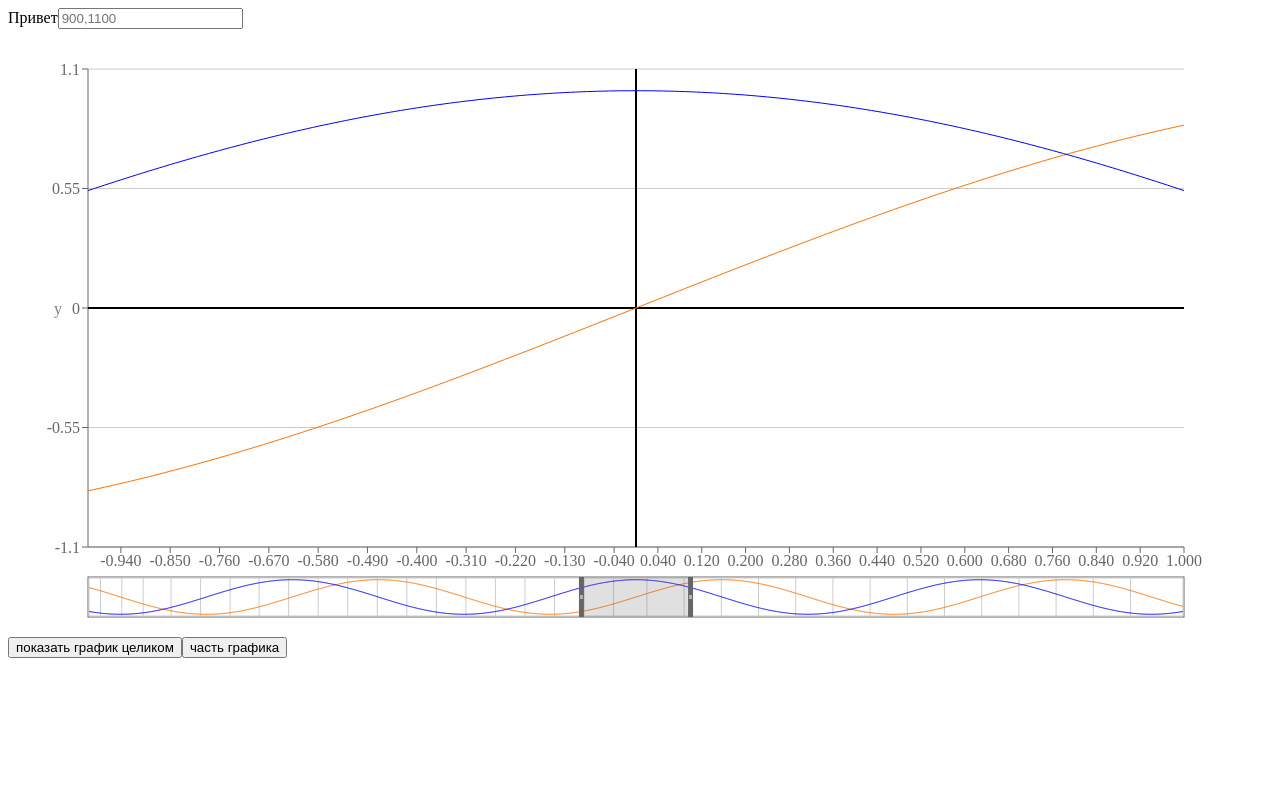
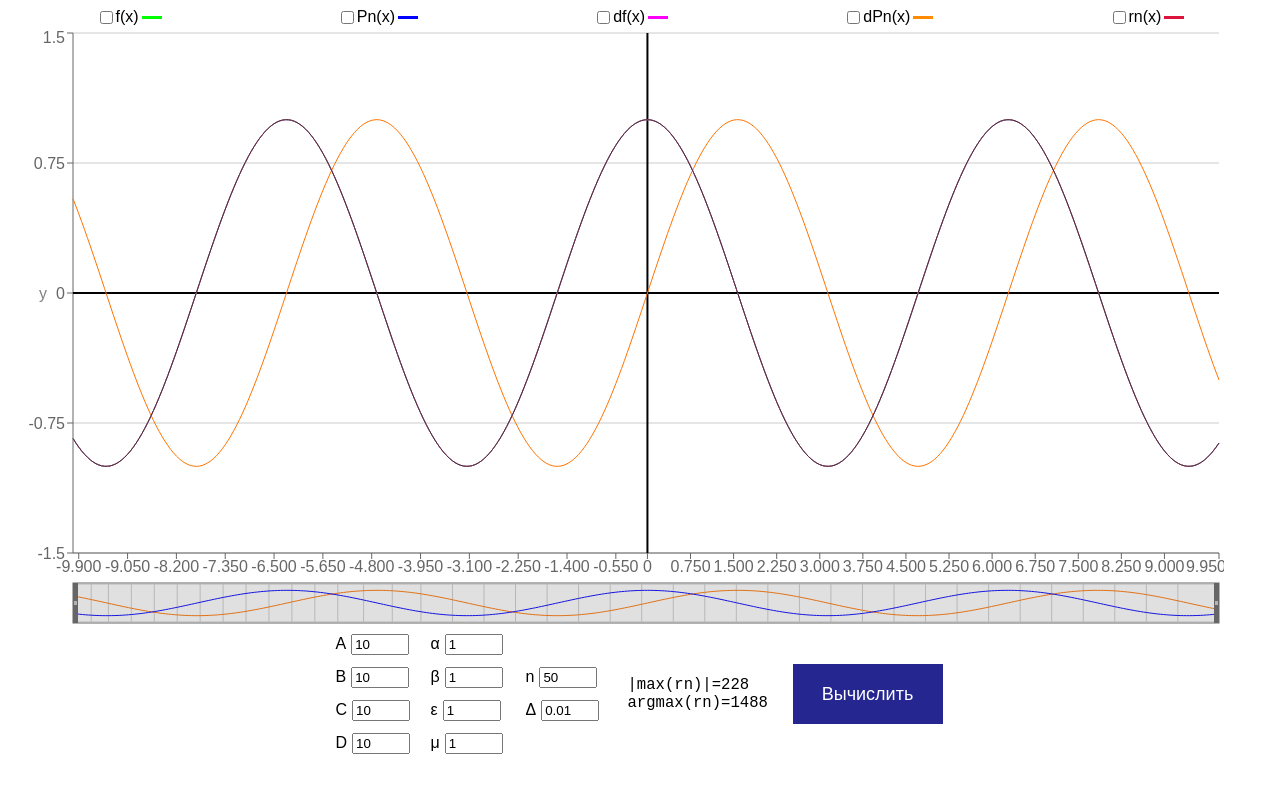
Before and after one commit to d-vakhmyanin/interpolation, a React (Create React App) app: page / in a window 1280 px wide. Shown: the top 790 px of the page. Built offline with nearby package versions, Linux system fonts and the light colour scheme.

Commit message:
added: almost everything, left: redux

```diff
--- a/package.json
+++ b/package.json
@@ -10,6 +10,7 @@
     "react-dom": "^17.0.1",
     "react-scripts": "4.0.3",
     "recharts": "^2.0.8",
+    "styled-components": "^5.2.1",
     "web-vitals": "^1.1.0"
   },
   "scripts": {
--- a/src/App.js
+++ b/src/App.js
@@ -1,10 +1,27 @@
-import { Chart } from './chart';
+import { useState } from 'react';
+import styled from 'styled-components';
+
+import { Chart } from './Chart';
+import { Header } from './components/Header/Header';
+import { InputBlock } from './components/InputBlock/InputBlock';
+
+const AppWrapper = styled.div`
+  font-family: sans-serif;
+`;
 
 export const App = () => {
+  const [args, setArgs] = useState({
+    leftBorder: -10,
+    rightBorder: 10,
+    step: 0.05
+  });
   return (
-    <div style={{ width: '95vw', height: '95vh' }}>
-      {'Привет'}
-      <Chart leftBorder={-10} RightBorder={10} step={0.01} />
-    </div>
+    <AppWrapper>
+      <Header />
+      <div style={{ width: '95vw', height: '75vh' }}>
+        <Chart leftBorder={args.leftBorder} rightBorder={args.rightBorder} step={args.step} />
+      </div>
+      <InputBlock />
+    </AppWrapper>
   );
 };
--- a/src/chart.js
+++ b/src/chart.js
@@ -1,4 +1,4 @@
-import React, { useEffect, useMemo, useRef, useState } from 'react';
+import React, { useMemo } from 'react';
 import {
   LineChart,
   Line,
@@ -6,11 +6,8 @@ import {
   YAxis,
   CartesianGrid,
   Tooltip,
-  Legend,
   ResponsiveContainer,
   Brush,
-  AreaChart,
-  Area,
   ReferenceLine
 } from 'recharts';
 
@@ -22,54 +19,32 @@ const otherFunction = (x) => {
   return Math.cos(x).toFixed(5);
 };
 
-const calculateValues = (leftBorder, RightBorder, step, array) => {
+const calculateValues = (leftBorder, rightBorder, step, array) => {
   array.length = 0;
   let i = leftBorder;
-  while (i <= RightBorder) {
+  while (i <= rightBorder) {
     if (Math.abs(i) < step / 10) array.push({ x: 0, y1: mainFunction(0), y2: otherFunction(0) });
     else array.push({ x: i.toFixed(3), y1: mainFunction(i), y2: otherFunction(i) });
     i += step;
   }
 };
 
-export const Chart = ({ leftBorder, RightBorder, step, topBorder = 1, bottomBorder = -1 }) => {
+export const Chart = ({ leftBorder, rightBorder, step, topBorder = 1, bottomBorder = -1 }) => {
   const values = [];
   let leftIndent = 0;
   let rightIndent = 0;
-  const [indents, setIndents] = useState([leftIndent, rightIndent]);
-  const [dots, setDots] = useState([]);
-  const mainChart = useRef(null);
   useMemo(() => {
-    calculateValues(leftBorder, RightBorder, step, values);
-    leftIndent = (RightBorder - leftBorder) / (2 * step) - 1 / step;
+    calculateValues(leftBorder, rightBorder, step, values);
+    leftIndent = (rightBorder - leftBorder) / (2 * step) - 1 / step;
     rightIndent = leftIndent + 2 / step;
-    setIndents([leftIndent, rightIndent]);
-    setDots(values);
     console.log(values, leftIndent);
-  }, [leftBorder, RightBorder, step]);
-  // useEffect(() => {
-  //   if (mainChart.current === null) return;
-
-  //   mainChart.current.onkeydown = () => {
-  //     console.log('down');
-  //   };
-  //   console.log(mainChart);
-  // }, []);
+  }, [leftBorder, rightBorder, step]);
 
   return (
-    <>
-      <input placeholder={indents} />
-      <ResponsiveContainer
-        width="100%"
-        height="80%"
-        ref={mainChart}
-        onkeydown={() => {
-          console.log('down');
-        }}
-      >
-        <LineChart data={dots} margin={{ top: 40, right: 40, bottom: 20, left: 20 }}>
+    <ResponsiveContainer width="100%" height="100%">
+      <LineChart data={values}>
         <CartesianGrid vertical={false} />
-          <XAxis dataKey="x" domain={[leftBorder, RightBorder]} />
+        <XAxis dataKey="x" domain={[leftBorder, rightBorder]} />
         <YAxis domain={[bottomBorder - 10 * step, topBorder + 10 * step]} label="y" />
         <Tooltip
           wrapperStyle={{
@@ -83,8 +58,12 @@ export const Chart = ({ leftBorder, RightBorder, step, topBorder = 1, bottomBord
         <ReferenceLine x={0} stroke="black" strokeWidth={2} />
         <Line dataKey="y1" stroke="#ff7300" dot={false} />
         <Line dataKey="y2" stroke="blue" dot={false} />
-          <Brush dataKey="x" startIndex={indents[0]} endIndex={indents[1]} gap={1 / step}>
-            <LineChart data={dots} margin={{ top: 40, right: 40, bottom: 20, left: 20 }}>
+        <Line dataKey="y2" stroke="#febb" dot={false} />
+        <Line dataKey="y2" stroke="#fbb" dot={false} />
+        <Line dataKey="y2" stroke="#123" dot={false} />
+        <Line dataKey="y2" stroke="#f234" dot={false} />
+        <Brush dataKey="x">
+          <LineChart data={values} margin={{ top: 40, right: 40, bottom: 20, left: 20 }}>
             <CartesianGrid />
             <YAxis hide domain={[bottomBorder - 10 * step, topBorder + 10 * step]} />
             <Line dataKey="y1" stroke="#ff7300" dot={false} />
@@ -93,27 +72,5 @@ export const Chart = ({ leftBorder, RightBorder, step, topBorder = 1, bottomBord
         </Brush>
       </LineChart>
     </ResponsiveContainer>
-      <button
-        onClick={() => {
-          setIndents(() => [0, 0]);
-          setDots((prev) => [...prev]);
-        }}
-      >
-        показать график целиком
-      </button>
-      <button
-        onClick={() => {
-          leftIndent = (RightBorder - leftBorder) / (2 * step) - 1 / step;
-          rightIndent = leftIndent + 2 / step;
-          setIndents([leftIndent, rightIndent]);
-          setDots((prev) => [...prev]);
-        }}
-        onKeyDown={() => {
-          console.log('press');
-        }}
-      >
-        часть графика
-      </button>
-    </>
   );
 };
--- /dev/null
+++ b/src/components/Header/CheckBox.js
@@ -0,0 +1,23 @@
+import React from 'react';
+import styled from 'styled-components';
+
+const CheckBoxWrapper = styled.div`
+  display: inline-flex;
+`;
+
+const ColoredLine = styled.div`
+  height: 3px;
+  width: 20px;
+  background-color: ${({ color }) => color};
+  align-self: center;
+  margin-left: 3px;
+`;
+export const CheckBox = ({ label, color = 'blue' }) => {
+  return (
+    <CheckBoxWrapper>
+      <input type="checkbox" />
+      {label}
+      <ColoredLine color={color} />
+    </CheckBoxWrapper>
+  );
+};
--- /dev/null
+++ b/src/components/Header/Header.js
@@ -0,0 +1,24 @@
+import React from 'react';
+import styled from 'styled-components';
+
+import { CheckBox } from './CheckBox';
+import * as colors from '../colors';
+
+const HeaderWrapper = styled.div`
+  display: inline-flex;
+  width: 100%;
+  justify-content: space-around;
+  user-select: none;
+`;
+
+export const Header = () => {
+  return (
+    <HeaderWrapper>
+      <CheckBox label="f(x)" color={colors.fColor} />
+      <CheckBox label="Pn(x)" color={colors.PnColor} />
+      <CheckBox label="df(x)" color={colors.dfColor} />
+      <CheckBox label="dPn(x)" color={colors.dPnColor} />
+      <CheckBox label="rn(x)" color={colors.rnColor} />
+    </HeaderWrapper>
+  );
+};
--- /dev/null
+++ b/src/components/InputBlock/Input.js
@@ -0,0 +1,25 @@
+import React from 'react';
+import styled from 'styled-components';
+
+const InputWrapper = styled.div`
+  width: 85px;
+  padding: 3px;
+`;
+
+const LabelWrapper = styled.span`
+  margin-right: 2px;
+`;
+
+const StyledInput = styled.input`
+  width: 50px;
+  margin: 3px;
+`;
+
+export const Input = ({ label, id, value, onChange }) => {
+  return (
+    <InputWrapper>
+      <LabelWrapper>{label}</LabelWrapper>
+      <StyledInput id={id} value={value} onChange={onChange} />
+    </InputWrapper>
+  );
+};
--- /dev/null
+++ b/src/components/InputBlock/InputBlock.js
@@ -0,0 +1,120 @@
+import React, { useState } from 'react';
+import styled from 'styled-components';
+
+import { Input } from './Input';
+
+const InputBlockWRapper = styled.div`
+  width: 615px;
+  margin: 0 auto;
+  display: grid;
+  grid-template-areas: 'firstCol secondCol thirdCol infoCol empty buttonCol';
+  grid-template-columns: 1fr 1fr 1fr 140px 30px 160px;
+`;
+
+const ABCD = styled.div`
+  grid-area: firstCol;
+`;
+
+const GreekLetters = styled.div`
+  grid-area: secondCol;
+`;
+
+const Deltas = styled.div`
+  grid-area: thirdCol;
+  margin: auto 0;
+`;
+
+const Info = styled.div`
+  grid-area: infoCol;
+  margin: auto 0;
+  padding: 10px;
+  font-family: monospace;
+  font-size: larger;
+`;
+
+const Button = styled.button`
+  grid-area: buttonCol;
+  height: 60px;
+  margin: auto;
+  width: 150px;
+  background-color: #262690;
+  color: white;
+  border: 2px solid #262690;
+  padding: 8px;
+  cursor: pointer;
+  font: inherit;
+  font-size: large;
+  outline: none;
+  pointer-events: ${({ disabled }) => (disabled ? 'none' : 'auto')};
+  opacity: ${({ disabled }) => (disabled ? '0.2' : '1')};
+`;
+
+const useInput = (initialValue) => {
+  const [value, setValue] = useState(initialValue);
+  const onChange = (event) => {
+    const eValue = event.target.value;
+    const eId = event.target.id;
+    if (validate(eId, eValue)) event.target.style.outline = '';
+    else {
+      event.target.style.outline = '2px solid red';
+      //setIsInputWrong(true)
+    }
+    //console.log(!parseFloat(eValue), eValue);
+    setValue(eValue);
+  };
+
+  return { value, onChange };
+};
+
+const validate = (id, value) => {
+  if (id < 8 && !parseFloat(value)) return false;
+  else {
+    if (id == 8 && !parseInt(value)) return false;
+    else {
+      if (id == 9 && (!parseFloat(value) || parseFloat(value) > 1 || parseFloat(value) < 0.0001)) return false;
+      else return true;
+    }
+  }
+};
+
+export const InputBlock = () => {
+  const A = useInput('10');
+  const B = useInput('10');
+  const C = useInput('10');
+  const D = useInput('10');
+
+  const alpha = useInput('1');
+  const beta = useInput('1');
+  const epsilon = useInput('1');
+  const mu = useInput('1');
+
+  const n = useInput('50');
+  const delta = useInput('0.01');
+
+  return (
+    <InputBlockWRapper>
+      <ABCD>
+        <Input id="0" label="A" {...A} />
+        <Input id="1" label="B" {...B} />
+        <Input id="2" label="C" {...C} />
+        <Input id="3" label="D" {...D} />
+      </ABCD>
+      <GreekLetters>
+        <Input id="4" label="α" {...alpha} />
+        <Input id="5" label="β" {...beta} />
+        <Input id="6" label="ε" {...epsilon} />
+        <Input id="7" label="μ" {...mu} />
+      </GreekLetters>
+      <Deltas>
+        <Input id="8" label="n" {...n} />
+        <Input id="9" label="Δ" {...delta} />
+      </Deltas>
+      <Info>
+        |max(rn)|={228}
+        <br />
+        argmax(rn)={1488}
+      </Info>
+      <Button onClick={() => {}}>Вычислить</Button>
+    </InputBlockWRapper>
+  );
+};
--- /dev/null
+++ b/src/components/colors.js
@@ -0,0 +1,5 @@
+export const fColor = '#00FF00';
+export const PnColor = '#0000FF';
+export const dfColor = '#FF00FF';
+export const dPnColor = '#FF8C00';
+export const rnColor = '#DC143C';
```
Also changed, not shown: src/Calculations.ts (added, +73 -0 lines), 2 other files (tests, documents, lock files or other folders). Lines whose indentation alone changed are shown as unchanged.
